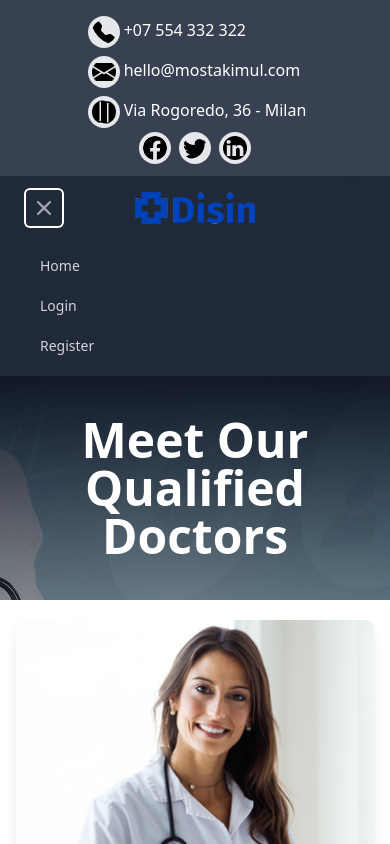
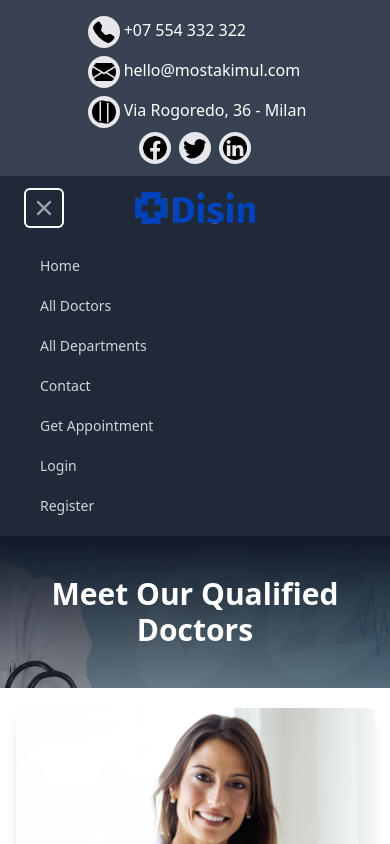
Before and after one commit to Mostakimul/react-health-care, a React (Create React App) app: page /all-doctors in a window 390 px wide. Both pictures are taken after a click on the button "Open main menu". Shown: the top 844 px of the page. Built offline with nearby package versions, Linux system fonts and the light colour scheme; no server answers.

Commit message:
responsiveness fixing

```diff
--- a/src/components/TheNavbar.js
+++ b/src/components/TheNavbar.js
@@ -28,16 +28,20 @@ const TheNavbar = () => {
               </div>
               <div className="flex-1 flex items-center justify-center sm:items-stretch sm:justify-start">
                 <div className="flex-shrink-0 flex items-center">
+                  <Link to="/">
                     <img
                       className="block lg:hidden h-8 w-auto"
                       src="/img/logo.png"
                       alt="Disin"
                     />
+                  </Link>
+                  <Link to="/">
                     <img
                       className="hidden lg:block h-8 w-auto"
                       src="/img/logo.png"
                       alt="Disin"
                     />
+                  </Link>
                 </div>
                 <div className="hidden sm:block sm:ml-6">
                   <div className="flex space-x-4">
@@ -125,6 +129,32 @@ const TheNavbar = () => {
                 Home
               </Link>
               <Link
+                to="/all-doctors"
+                className="block px-4 py-2 text-sm text-gray-300 hover:bg-gray-700 hover:text-white"
+              >
+                All Doctors
+              </Link>
+              <Link
+                to="/all-departments"
+                className="block px-4 py-2 text-sm text-gray-300 hover:bg-gray-700 hover:text-white"
+              >
+                All Departments
+              </Link>
+              <Link
+                to="/contact-us"
+                className="block px-4 py-2 text-sm text-gray-300 hover:bg-gray-700 hover:text-white"
+              >
+                Contact
+              </Link>
+              <Link
+                to="/appointment"
+                className="block px-4 py-2 text-sm text-gray-300 hover:bg-gray-700 hover:text-white"
+              >
+                Get Appointment
+              </Link>
+              {!user?.email ? (
+                <>
+                  <Link
                     to="/login"
                     className="block px-4 py-2 text-sm text-gray-300 hover:bg-gray-700 hover:text-white"
                   >
@@ -136,6 +166,10 @@ const TheNavbar = () => {
                   >
                     Register
                   </Link>
+                </>
+              ) : (
+                ''
+              )}
             </div>
           </Disclosure.Panel>
         </>
--- a/src/components/ThePageHeader.js
+++ b/src/components/ThePageHeader.js
@@ -13,7 +13,7 @@ const ThePageHeader = (props) => {
       className="h-full py-10"
     >
       <div className="container">
-        <h2 className="text-center text-5xl text-white font-semibold">
+        <h2 className="text-center text-3xl md:text-5xl text-white font-semibold">
           {props.header}
         </h2>
       </div>
```
Lines whose indentation alone changed are shown as unchanged.
